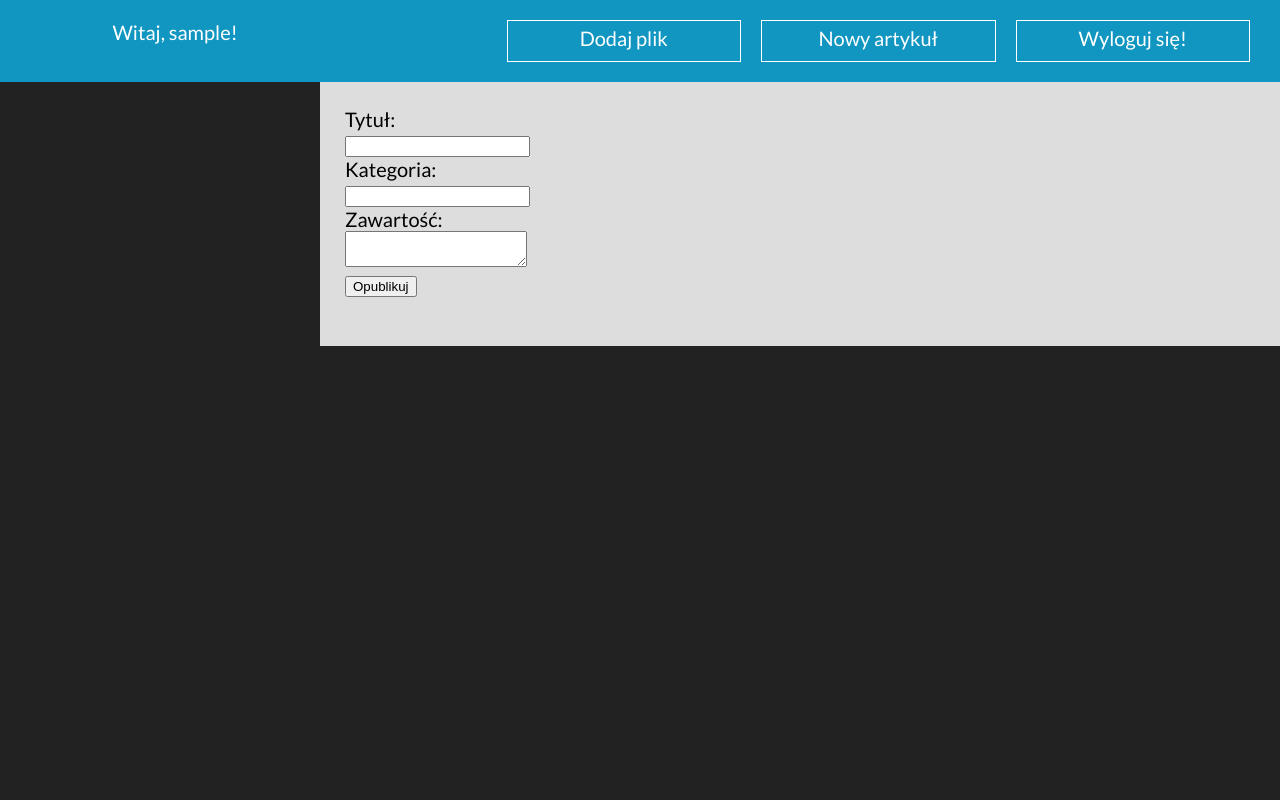
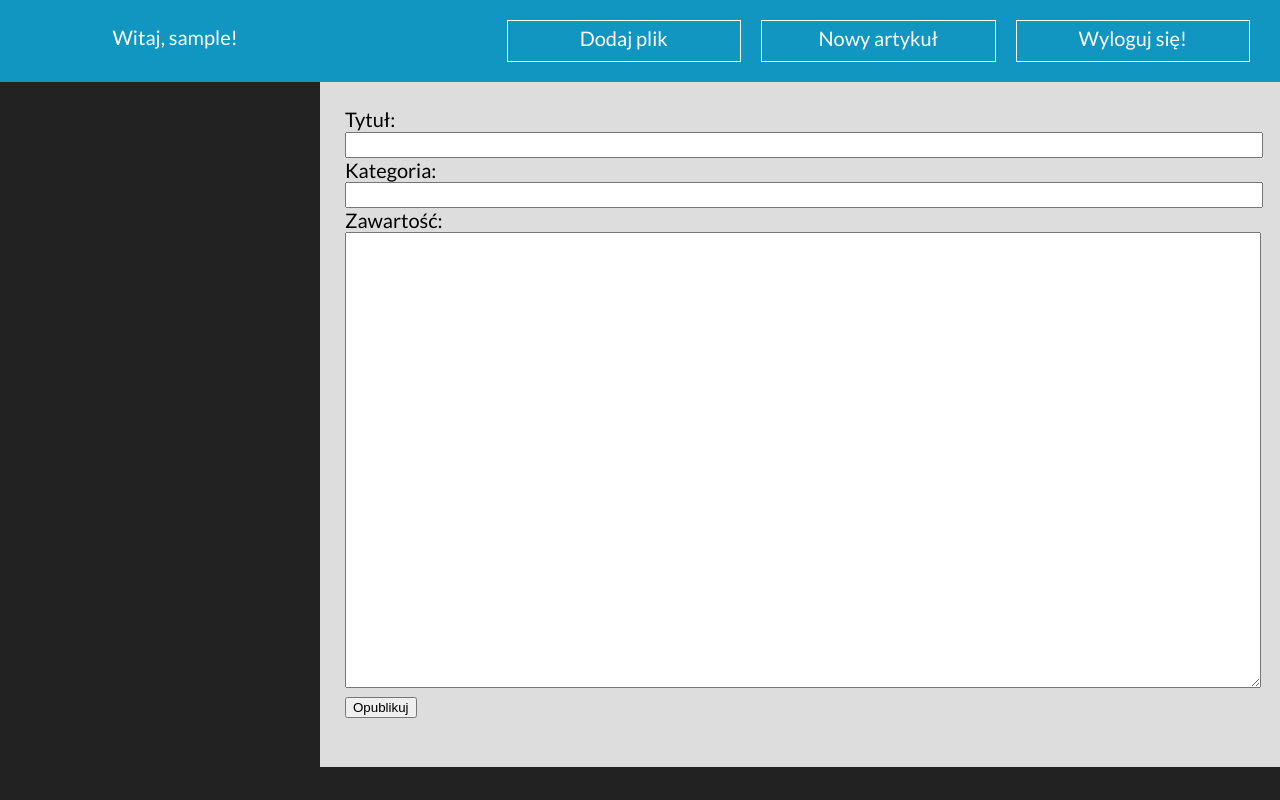
Before and after one commit to JasiekKasprzyk/Website, a PHP site: page /admin_panel/session.php?get=new in a window 1280 px wide. Run offline with PHP 8.4, Linux system fonts and the light colour scheme; the visitor is signed in with stand-in values (Sample User, id 1); data that the repository does not hold is empty.

Commit message:
29/06/2016

```diff
--- a/admin_panel/style.css
+++ b/admin_panel/style.css
@@ -60,8 +60,9 @@ body
 .hello
 {
 	float: left;
-	width: 25%;
+	width: calc(25% - 10px);
 	height: 23px;
+	padding: 5px;
 }
 .topbar-menu
 {
@@ -113,6 +114,7 @@ body
 	color: #000000;
 	padding: 25px;
 	text-align: justify;
+	word-wrap: break-word;
 }
 
 .article-label
@@ -150,6 +152,39 @@ body
 	padding: 5px;
 	margin: 5px;
 }
+.edit-content-menu a
+{
+	text-decoration: none;
+	color: white;
+	display: block;
+}
+.edit-content-menu:hover
+{
+	background-color: #22A7D3;
+}
+.edit-content-menu:hover a
+{
+	color: #333333;
+}
+
+img
+{
+	max-width: calc(100% - 20px);
+	margin: 10px;
+}
+
+input[type=text]
+{
+	width: 100%;
+	height: 20px;
+	font-size: 20px;
+}
+
+textarea
+{
+	width: 100%;
+	height: 450px;
+}
 
 @media (max-width: 750px)
 {
```
